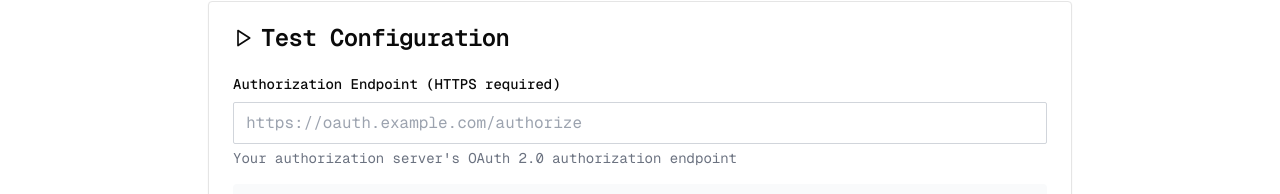
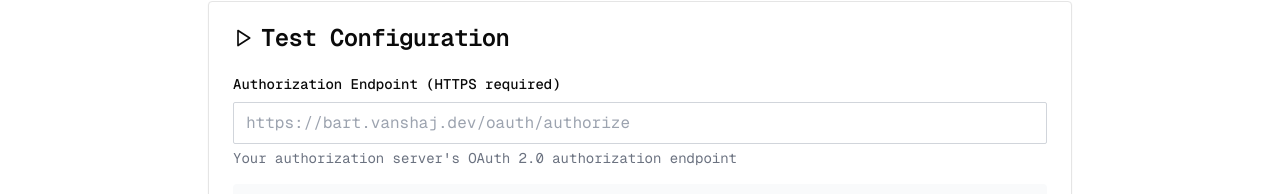
Before and after one commit to stytchauth/client.dev, a Next.js app: page /servers in a window 1280 px wide. Both pictures are taken after a click on the tab "Explore". Shown: the part 596-790 px from the top of the page. Built offline with nearby package versions, Linux system fonts and the light colour scheme.

Commit message:
update placeholder text

```diff
--- a/app/servers/tabexplore.tsx
+++ b/app/servers/tabexplore.tsx
@@ -133,7 +133,7 @@ export function ExploreContent() {
                   setAuthEndpoint(e.target.value)
                   setError(null)
                 }}
-                placeholder="https://oauth.example.com/authorize"
+                placeholder="https://bart.vanshaj.dev/oauth/authorize"
                 className="w-full px-3 py-2 border border-gray-300 rounded-md focus:outline-none focus:ring-2 focus:ring-blue-500"
               />
               <p className="text-sm text-gray-500 mt-1">
```
